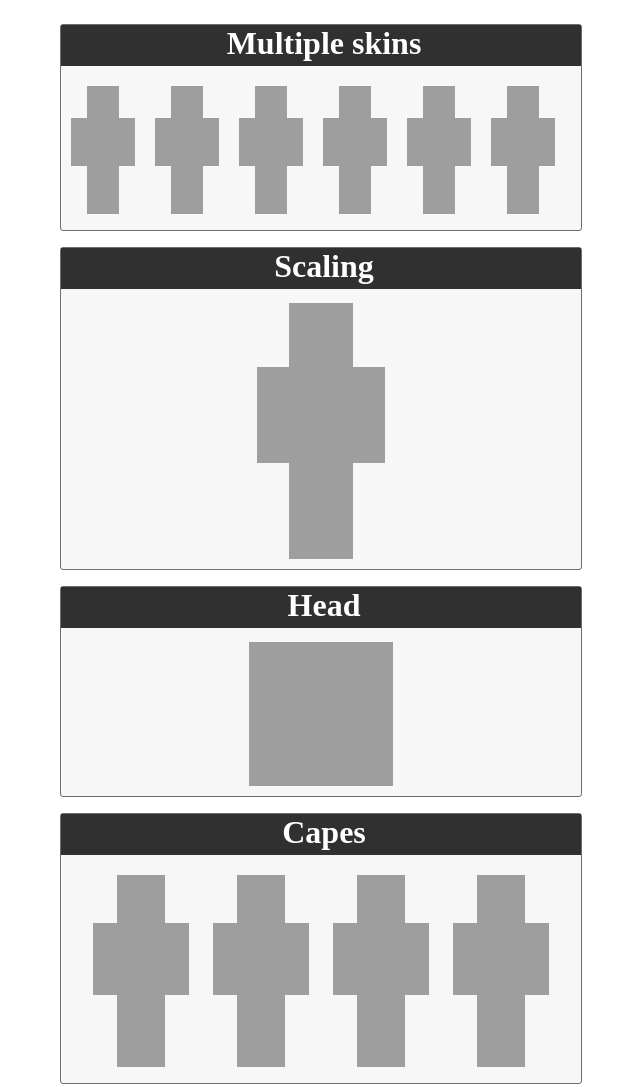
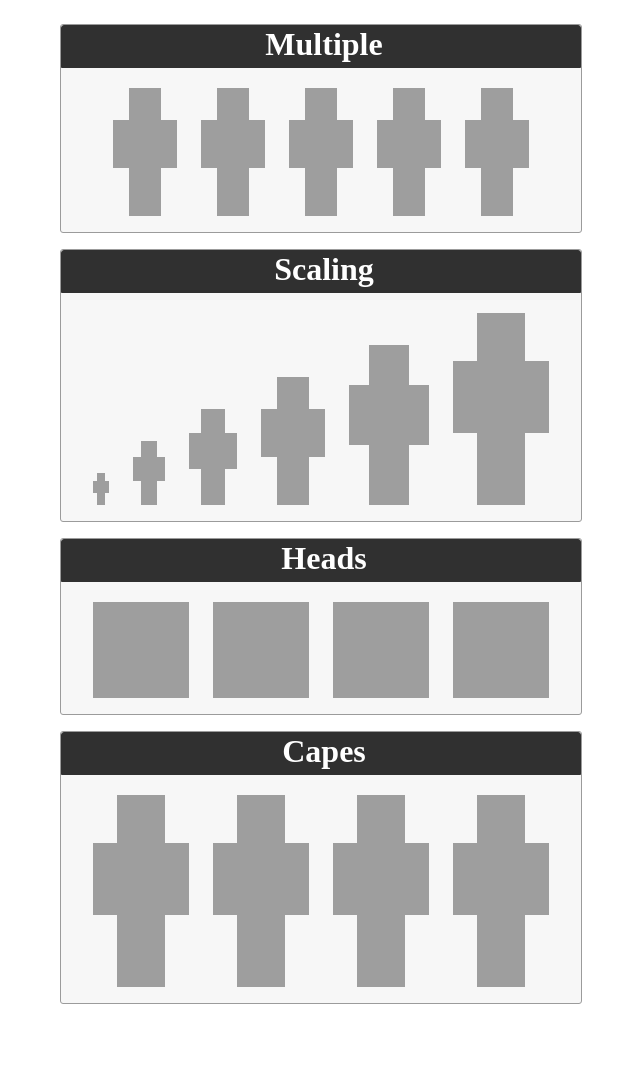
Before and after one commit to Hacksore/skinpreview.js, a plain HTML site: page index.html in a window 1280 px wide. Shown: the whole page, without its empty margins (319-959 px from the left). After the commit the page ends 1052 px from the top, so only its background shows below. Drawn offline with nearby package versions, Linux system fonts and the light colour scheme.

Commit message:
added a capeOverride and fixed the cape always being fetched, updated the demo

```diff
--- a/index.html
+++ b/index.html
@@ -14,11 +14,19 @@
 		}
 
 		.skins{
-			float: left;
+			display: inline-block;
 			margin: 6px 10px 6px 10px;
 		}
 
-		.cape-skin{
+		.cape-skins{
+			display: inline-block;
+			margin: 6px 10px 6px 10px;
+		}
+		.scale-skins{
+			display: inline-block;
+			margin: 6px 10px 6px 10px;
+		}
+		.head-skins{
 			display: inline-block;
 			margin: 6px 10px 6px 10px;
 		}
@@ -28,6 +36,13 @@
 			margin: 0px 0px 14px 0px;
 			color: #fff;
 			background: #303030;
+			-webkit-border-top-left-radius: 3px;
+			-webkit-border-top-right-radius: 3px;
+			-moz-border-radius-topleft: 3px;
+			-moz-border-radius-topright: 3px;
+			border-top-left-radius: 3px;
+			border-top-right-radius: 3px;
+			border: 1px solid #303030;
 		}
 
 		.info{
@@ -39,7 +54,7 @@
 			-webkit-border-radius: 3px;
 			-moz-border-radius: 3px;
 			border-radius: 3px;
-			border: 1px solid #6d6d6d;
+			border: 1px solid #9b9b9b;
 			text-align: center;
 		}
 		.clearfix{ clear: both; }
@@ -52,13 +67,12 @@
 <div id="wrapper">
 
 	<div class="info">
-		<h1 class="header">Multiple skins</h1>
+		<h1 class="header">Multiple</h1>
 		<div class="skins" data-player="Hacksore"></div>
-		<div class="skins" data-player="Technoash"></div>
+		<div class="skins" data-player="Technoash" data-cape="false"></div>
 		<div class="skins" data-player="Notch"></div>
 		<div class="skins" data-player="jeb_"></div>
 		<div class="skins" data-player="mollstam"></div>
-		<div class="skins" data-player="Herobrine"></div>
 
 		<div class="clearfix"></div>
 	</div>
@@ -68,23 +82,31 @@
 
 	<div class="info">
 		<h1 class="header">Scaling</h1>
-		<div class="scale-skin" data-player="jeb_"></div>
+		<div class="scale-skins scale-1" data-player="Hacksore"></div>
+		<div class="scale-skins scale-2" data-player="Hacksore"></div>
+		<div class="scale-skins scale-3" data-player="_FearGRump_"></div>
+		<div class="scale-skins scale-4" data-player="_FearGRump_"></div>
+		<div class="scale-skins scale-5" data-player="jeb_"></div>
+		<div class="scale-skins scale-6" data-player="jeb_"></div>
 	</div>
 
 
 	<div class="info">
-		<h1 class="header">Head</h1>
-		<div class="head-skin" data-player="Hacksore"></div>
+		<h1 class="header">Heads</h1>
+		<div class="head-skins" data-player="Hacksore"></div>
+		<div class="head-skins" data-player="Technoash"></div>
+		<div class="head-skins" data-player="jeb_"></div>
+		<div class="head-skins" data-player="Notch"></div>
 	</div>
 
 
 
 	<div class="info">
 		<h1 class="header">Capes</h1>
-		<div class="cape-skin" data-player="Hacksore"></div>
-		<div class="cape-skin" data-player="Hack"></div>
-		<div class="cape-skin" data-player="SethBling"></div>
-		<div class="cape-skin" data-player="Notch"></div>
+		<div class="cape-skins" data-player="Hacksore"></div>
+		<div class="cape-skins" data-player="Hack"></div>
+		<div class="cape-skins" data-player="SethBling"></div>
+		<div class="cape-skins" data-player="Technoash" data-cape="false"></div>
 
 		<div class="clearfix"></div>
 	</div>
@@ -102,11 +124,16 @@ $(window).bind("load", function() {
 
 	$(".skins").skinPreview();
 
-	$(".scale-skin").skinPreview({scale: 8});
+	$(".scale-1").skinPreview({scale: 1});
+	$(".scale-2").skinPreview({scale: 2});
+	$(".scale-3").skinPreview({scale: 3});
+	$(".scale-4").skinPreview({scale: 4});
+	$(".scale-5").skinPreview({scale: 5});
+	$(".scale-6").skinPreview({scale: 6});
 
-	$(".head-skin").skinPreview({scale: 18, head: true});
+	$(".head-skins").skinPreview({scale: 12, head: true});
 
-	$(".cape-skin").skinPreview({scale: 6, cape: true});
+	$(".cape-skins").skinPreview({scale: 6, cape: true});
 
 
 });
--- a/skinpreview.js
+++ b/skinpreview.js
@@ -115,7 +115,10 @@
 				}
 				self.drawSkinFront();
 			}
-			this.getCape(user);
+
+			if(options.cape && !options.head && !options.capeOverride){
+				this.getCape(user);
+			}
 		}
 
 		this.getCape = function(user){
@@ -185,6 +188,7 @@
             	scale: 4,
             	head: false,
 				cape: false,
+				capeOverride: $(this).attr('data-cape'),
 				className: "",
 				default_skin: "char.png",
                 skin: $(this).attr('data-player')
```
